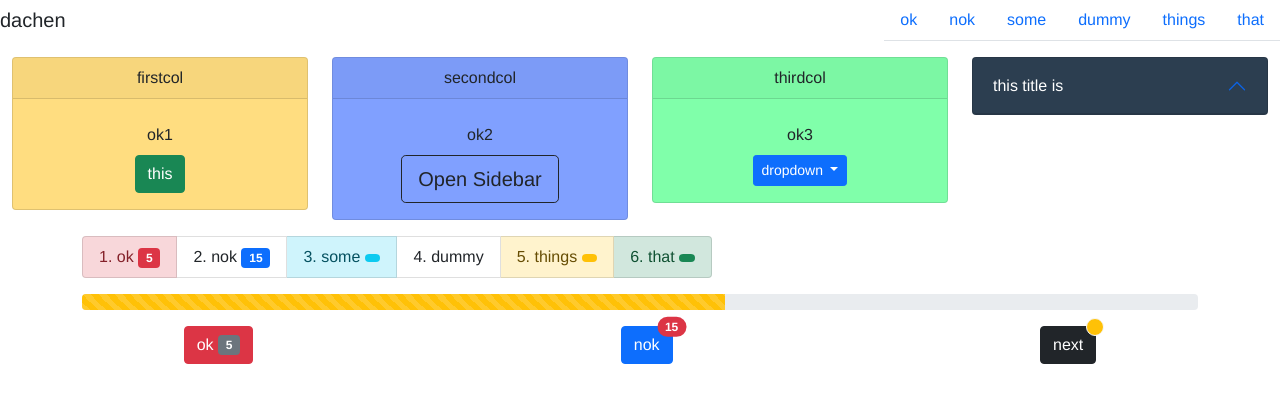
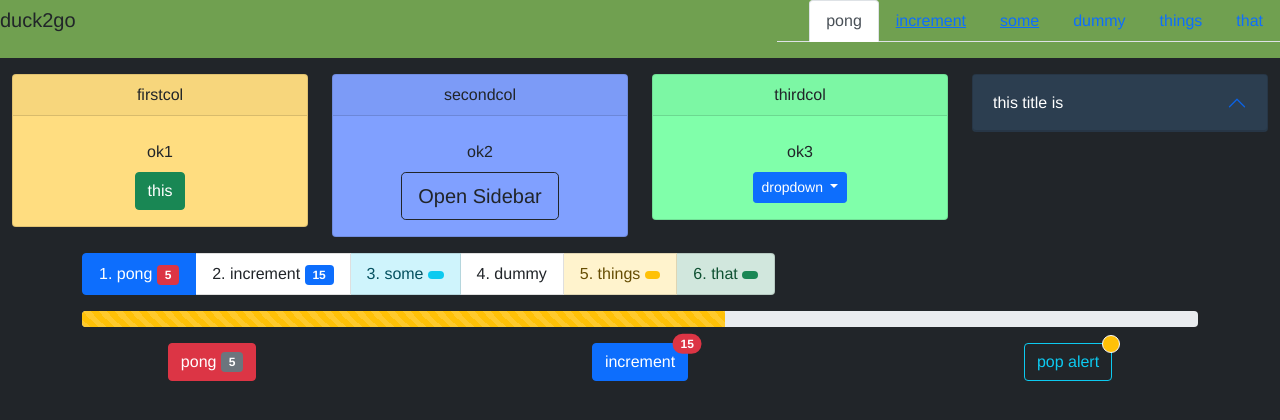
Before and after one commit to g1eng/footstrap-vue2, a Vue app: page / in a window 1280 px wide. Shown: the top 420 px of the page. Built offline with nearby package versions, Linux system fonts and the light colour scheme.

Commit message:
separated FNavTab from FNavBar, implemented FAlert

```diff
--- /dev/null
+++ b/FAlert.vue
@@ -0,0 +1,27 @@
+<template>
+  <div :class="getAlertClass" role="alert">
+    <slot/>
+  </div>
+</template>
+
+<script>
+export default {
+  name: "FAlert",
+  props: {
+    variant: String,
+    "auto-fade": Boolean,
+    dismissible: Boolean,
+  },
+  computed: {
+    getAlertClass(){
+      return "alert" +
+          (this.variant? " alert-" + this.variant: " alert-primary")
+    }
+  }
+
+}
+</script>
+
+<style scoped>
+
+</style>
--- a/FNavBar.vue
+++ b/FNavBar.vue
@@ -4,35 +4,19 @@
       {{brand}}
     </div>
     <slot/>
-    <div v-if="menu" class="d-flex ms-auto">
-      <div
-          class="nav-tabs nav-link"
-          v-for="(item, index) in listMenu"
-          :key="item.id"
-          :data-index="index"
-      >
-        <div v-if="item.icon">
-          {{item.icon}}
-        </div>
-        {{item.text}}
-      </div>
-    </div>
+    <FNavTab v-if="menu" :menu="menu"/>
   </div>
 </template>
 
 <script>
+import FNavTab from "./FNavTab";
 export default {
   name: "FNavBar",
+  components: {FNavTab},
   props: {
     brand: String,
     menu: Array,
   },
-  computed: {
-    listMenu(){
-      console.log("list: ", this.menu)
-      return this.menu
-    }
-  }
 }
 </script>
 
--- /dev/null
+++ b/FNavTab.vue
@@ -0,0 +1,44 @@
+<template>
+  <ul v-if="menu" class="d-flex ms-auto nav-tabs">
+    <li
+        v-for="(item, index) in menu"
+        :class="getNavItemClass(item)"
+        :key="item.id"
+        :data-index="index"
+    >
+      <a v-if="item.link" :href="item.link" >
+        <span v-if="item.icon">
+          {{item.icon}}
+        </span>
+        {{item.text}}
+      </a>
+      <div v-else>
+        <span v-if="item.icon">
+          {{item.icon}}
+        </span>
+        {{item.text}}
+      </div>
+    </li>
+  </ul>
+  <div v-else class="d-flex ms-auto nav-tabs">
+    <slot/>
+  </div>
+</template>
+<script>
+export default {
+  name: "FNavTab",
+  props: {
+    menu: Array
+  },
+  methods: {
+    getNavItemClass(item){
+      return "nav-item nav-link" +
+          (item && item.active? " active": "")
+    }
+  }
+}
+</script>
+
+<style scoped>
+
+</style>
--- a/demo/App.vue
+++ b/demo/App.vue
@@ -19,5 +19,9 @@ export default {
   -webkit-font-smoothing: antialiased;
   -moz-osx-font-smoothing: grayscale;
   text-align: center;
+  background: #212529;
+}
+html {
+  background: #212529;
 }
 </style>
--- a/demo/Demo.vue
+++ b/demo/Demo.vue
@@ -1,9 +1,12 @@
 <template>
   <div>
-    <FNavBar brand="dachen" :menu="list"></FNavBar>
+<!--    <FNavBar brand="dachen" class="bg-wakakusa" :menu="list"></FNavBar>-->
+    <FNavBar brand="duck2go" class="bg-wakakusa">
+      <FNavTab :menu="list"></FNavTab>
+    </FNavBar>
     <FContainer fluid class="mt-3">
-      <FOffCanvas title="of 1">
-        ok canvas off canvas
+      <FOffCanvas title="offcanvas demo" placement="end">
+        This is so called "Offcanvas" on Bootstrap 5.x
       </FOffCanvas>
       <FRow nog>
         <FCol n="3">
@@ -15,7 +18,7 @@
         <FCol n="3">
           <FCard title="secondcol" bg="primary">
             <div class="m-2">ok2</div>
-            <FOffCanvasToggle target="of 1" variant="outline-dark" lg>
+            <FOffCanvasToggle target="offcanvas demo" variant="outline-dark" lg>
               Open Sidebar
             </FOffCanvasToggle>
           </FCard>
@@ -45,40 +48,48 @@
     <div class="d-flex justify-content-around mt-3">
       <FButtonBadged :action="alertPong" :item="list[0]"/>
       <FButtonBadged stacked accent="danger" :item="list[1]"/>
-      <FButtonBadged variant="dark" accent="warning">
-        next
+      <FButtonBadged :action="toggleAlert" variant="outline-info" accent="warning">
+        <span v-if="alertShown"> hide alert </span>
+        <span v-else> pop alert</span>
+
       </FButtonBadged>
     </div>
+    <FAlert class="mx-5 mt-3" v-if="alertShown" variant="danger">
+      dangerous snake comes from the river!
+    </FAlert>
   </div>
 </template>
 
 <script>
-import FContainer from "@/../FContainer";
-import FButton from "@/../FButton";
-import FCard from "@/../FCard";
-import FRow from "@/../FRow";
-import FCol from "@/../FCol";
-import FListGroup from "@/../FListGroup";
-import FIcon from "@/../FIcon";
-import FOffCanvas from "@/../FOffCanvas";
-import FOffCanvasToggle from "@/../FOffCanvasToggle";
-import FDropdown from "@/../FDropdown";
-import FNavBar from "@/../FNavBar";
-import FProgress from "@/../FProgress";
-import FButtonBadged from "@/../FButtonBadged";
+import FContainer from "../FContainer";
+import FButton from "../FButton";
+import FCard from "../FCard";
+import FRow from "../FRow";
+import FCol from "../FCol";
+import FListGroup from "../FListGroup";
+import FIcon from "../FIcon";
+import FOffCanvas from "../FOffCanvas";
+import FOffCanvasToggle from "../FOffCanvasToggle";
+import FDropdown from "../FDropdown";
+import FNavBar from "../FNavBar";
+import FProgress from "../FProgress";
+import FButtonBadged from "../FButtonBadged";
+import FAlert from "../FAlert";
+import FNavTab from "../FNavTab";
 export default {
   name: "Demo",
   data: function(){
     return {
       list: [
-        {text: "ok", count: 5, variant: "danger"},
-        {text: "nok", count: 15},
-        {text: "some", variant: "info"},
+        {text: "pong", count: 5, variant: "danger", active: true},
+        {text: "increment", link: "#ok", count: 15, action: function(){ this.count++ }},
+        {text: "some", link:"#nok", variant: "info"},
         {text: "dummy", isDivider: true},
         {text: "things", variant: "warning", action: this.alertBang},
         {text: "that", variant: "success"},
       ],
       progress: 30,
+      alertShown: false,
     }
   },
   mounted() {
@@ -96,9 +107,14 @@ export default {
       this.progress += 3
       if (this.progress > 100)
         this.progress = 1
+    },
+    toggleAlert(){
+      this.alertShown=!this.alertShown
     }
   },
   components: {
+    FNavTab,
+    FAlert,
     FButtonBadged,
     FProgress,
     FNavBar,
@@ -108,4 +124,8 @@ export default {
 
 <style scoped>
 
+.bg-wakakusa{
+  background: #70a050;
+}
+
 </style>
```
